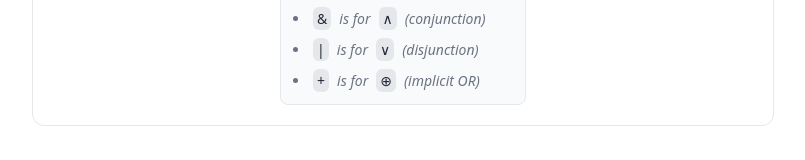
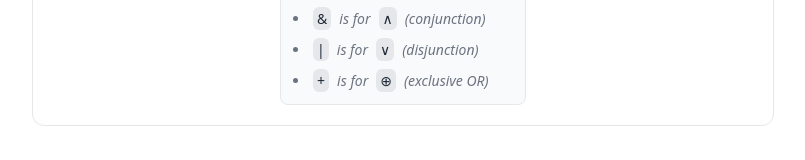
Before and after one commit to Dhuvii/prepositional_logic_solver, a React (Vite) app: page / in a window 1280 px wide. Shown: the part 578-738 px from the top of the page, without its empty margins (237-1042 px from the left). Built offline with nearby package versions, Linux system fonts and the light colour scheme; the HTML template or start-up script is replaced by a standard one.

Commit message:
implicit OR changed to explicit OR

```diff
--- a/src/App.tsx
+++ b/src/App.tsx
@@ -327,7 +327,7 @@ function App() {
                 <span className="mx-2 not-italic bg-gray-200 rounded-md px-1 py-0.5 text-gray-800">
                   {"⊕"}
                 </span>
-                (implicit OR)
+                (exclusive OR)
               </li>
             </ul>
           </div>
```
